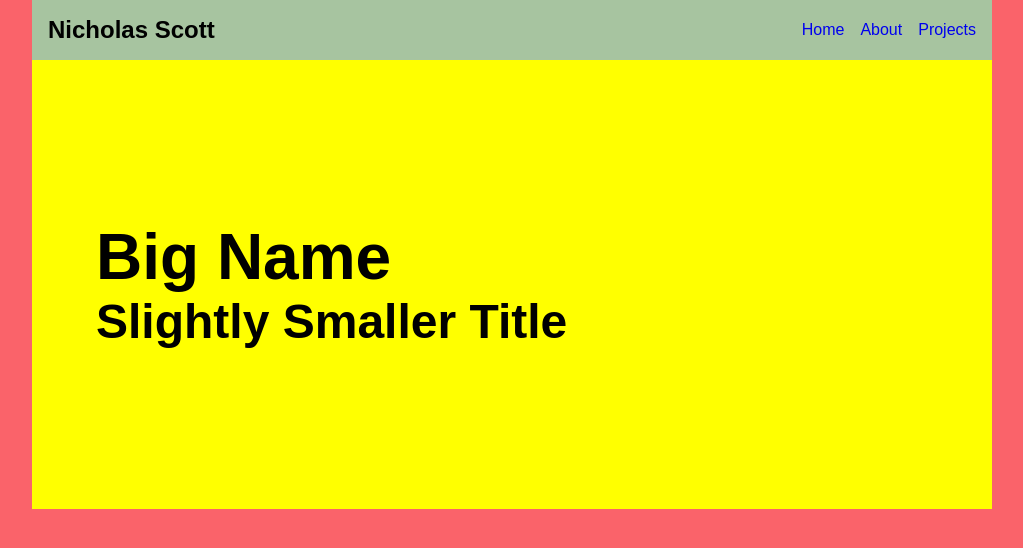
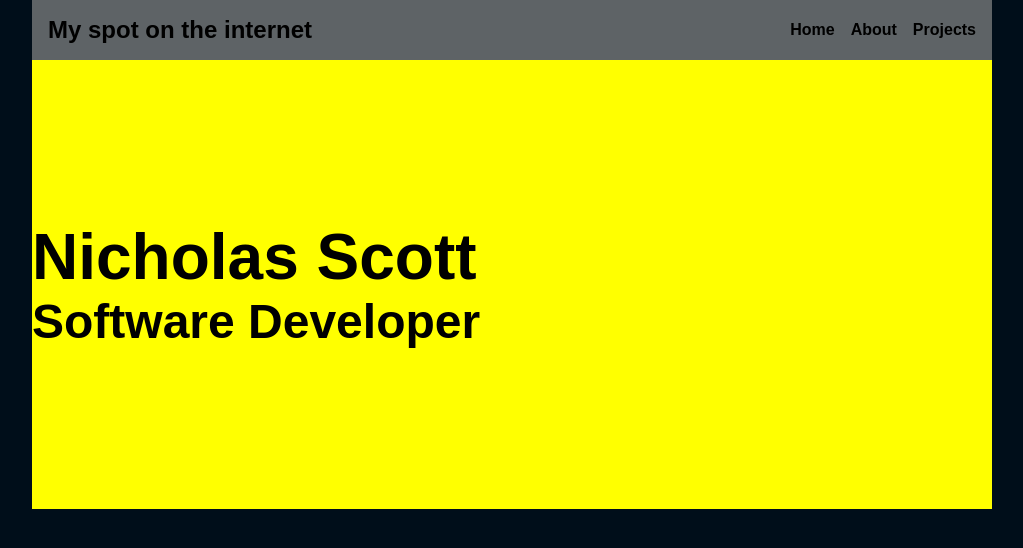
Before and after one commit to nicholas-scott/nicholas-scott.github.io, a React (Vite) app: page / in a window 1280 px wide. Shown: the top 548 px of the page, without its empty margins (128-1151 px from the left). Built offline with nearby package versions, Linux system fonts and the light colour scheme.

Commit message:
removed listItem

```diff
--- a/src/base-components/ListItem.jsx
+++ /dev/null
@@ -1,6 +0,0 @@
-import styled from "styled-components"
-
-export const ListItem = styled("li")`
-	list-style: none;
-	text-decoration: none;
-`
--- a/src/base-components/Typography.jsx
+++ b/src/base-components/Typography.jsx
@@ -18,12 +18,8 @@ const hover = () => {
 }
 
 const Typography = styled.p`
-	${color}
-	${typography}
-  ${shadow}
-  ${layout}
-  ${space}
-  ${variant({
+	${color} ${typography} ${shadow} ${layout} ${space}
+		${variant({
 		variants: {
 			giga: { fontSize: "giga", fontWeight: "800" },
 			mega: {
@@ -41,9 +37,13 @@ const Typography = styled.p`
 				fontSize: "h3",
 				fontWeight: "800",
 			},
+			nav: {
+				fontSize: "medium",
+				fontWeight: "800",
+			},
 		},
 	})}
-  ${(props) => (props.hover ? hover() : "")}
+		${(props) => (props.hover ? hover() : "")};
 `
 
 export default Typography
--- a/src/components/Nav.jsx
+++ b/src/components/Nav.jsx
@@ -4,7 +4,6 @@ import Button from "../base-components/Button"
 import { useState } from "react"
 import { FontAwesomeIcon } from "@fortawesome/react-fontawesome"
 import { Link } from "react-router-dom"
-import { ListItem } from "../base-components/ListItem"
 
 function Nav() {
 	const [navDropped, setNavDropped] = useState(false)
@@ -13,7 +12,7 @@ function Nav() {
 	return (
 		<Box
 			width="100%"
-			bg="green"
+			bg="grey"
 			display="flex"
 			flexWrap="wrap"
 			flexDirection="row"
@@ -21,7 +20,7 @@ function Nav() {
 			alignItems="center"
 			p={[".5rem", ".75rem", "1rem"]}
 		>
-			<Typography variant="h3">Nicholas Scott</Typography>
+			<Typography variant="h3">My spot on the internet</Typography>
 			<Typography
 				display={["block", "block", "none"]}
 				onClick={() => {
@@ -38,15 +37,15 @@ function Nav() {
 				width={["100%", "100%", "auto"]}
 				as="ul"
 			>
-				<ListItem>
+				<Typography variant="nav" as="li">
 					<Link to={`/`}>Home</Link>
-				</ListItem>
-				<ListItem>
+				</Typography>
+				<Typography variant="nav" as="li">
 					<Link to={`/about`}>About</Link>
-				</ListItem>
-				<ListItem>
+				</Typography>
+				<Typography variant="nav" as="li">
 					<Link to={`/projects`}>Projects</Link>
-				</ListItem>
+				</Typography>
 			</Box>
 		</Box>
 	)
--- a/src/main.jsx
+++ b/src/main.jsx
@@ -16,6 +16,8 @@ const GlobalStyle = createGlobalStyle`
     margin: 0;
     padding: 0;
 	text-decoration: none;
+	color: inherit;
+	list-style: none;
   }
 
   body {
--- a/src/routes/main.jsx
+++ b/src/routes/main.jsx
@@ -7,9 +7,9 @@ export function Main() {
 	const navDisplay = navDropped ? "grid" : "none"
 
 	return (
-		<Box width="100%" py="10rem" bg="yellow" px="4rem">
-			<Typography variant="giga">Big Name</Typography>
-			<Typography variant="mega">Slightly Smaller Title</Typography>
+		<Box width="100%" bg="yellow" py="10rem" px="">
+			<Typography variant="giga">Nicholas Scott</Typography>
+			<Typography variant="mega">Software Developer</Typography>
 		</Box>
 	)
 }
--- a/src/routes/root.jsx
+++ b/src/routes/root.jsx
@@ -6,7 +6,7 @@ export function Root() {
 	return (
 		<Box
 			width="100%"
-			bg="red"
+			bg="black"
 			display="flex"
 			flexDirection="column"
 			alignItems="center"
```
